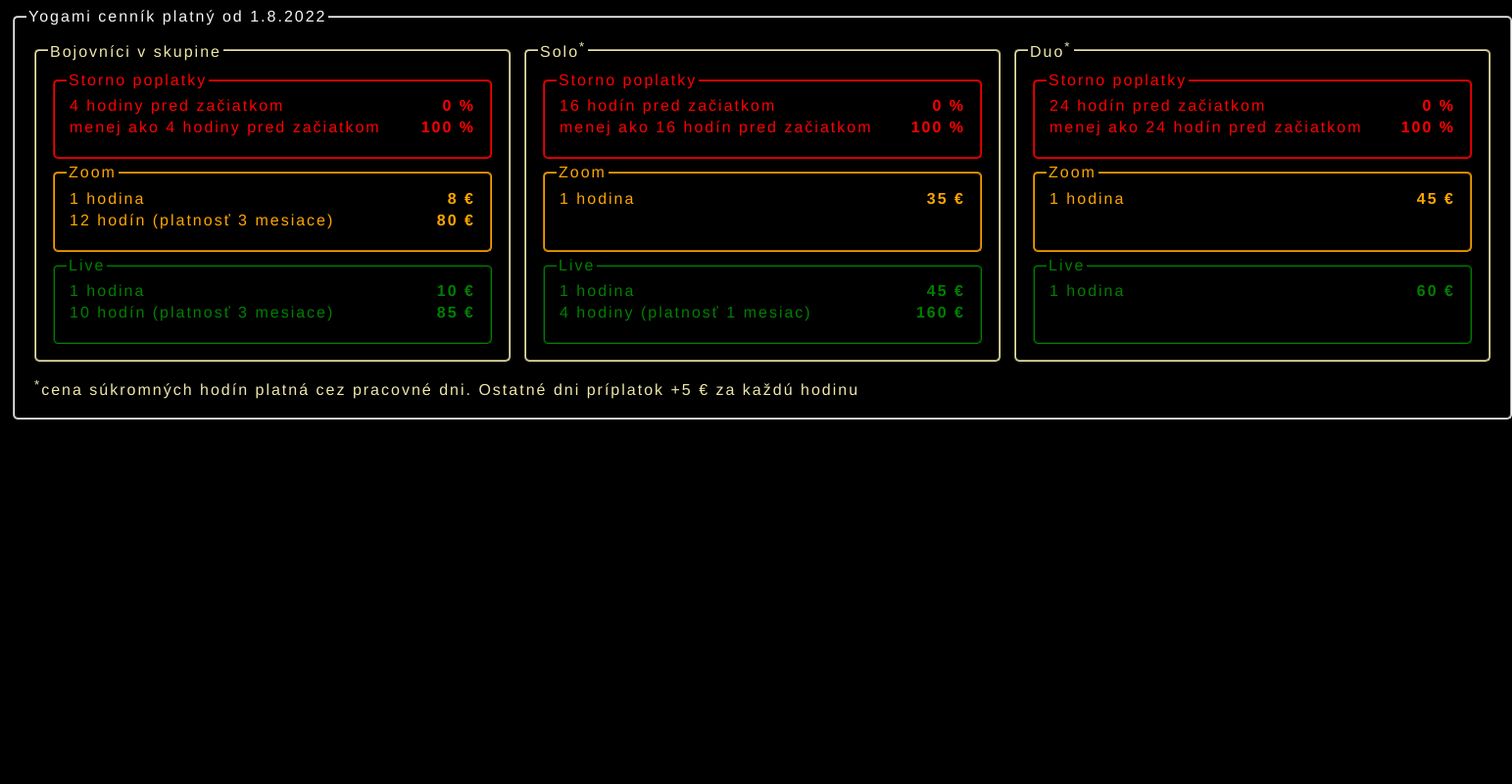
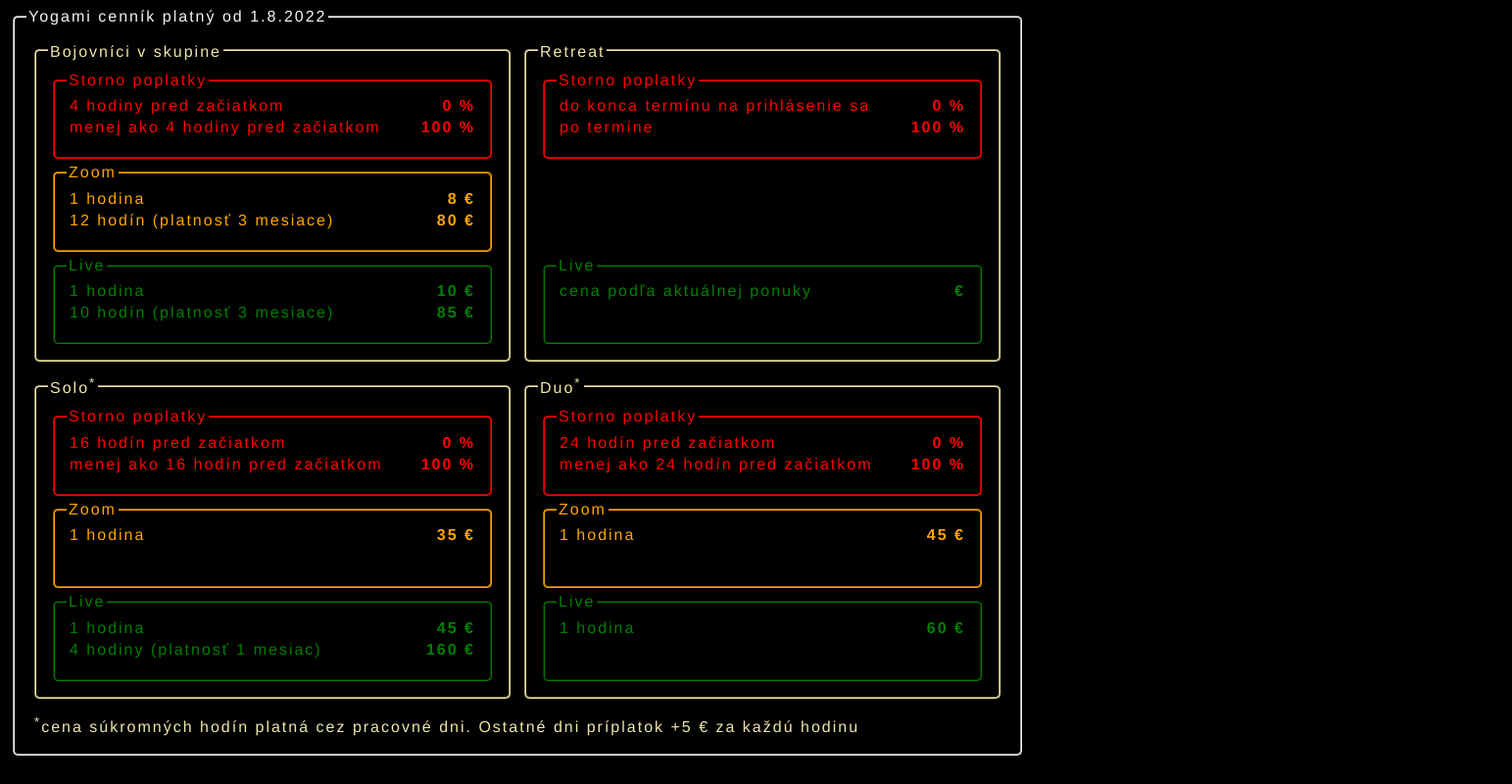
Before and after one commit to jozefbalga/yoga, a plain HTML site: page index.html in a window 1280 px wide. Shown: the whole page at 98% size, 1543 px wide, since content can reach past the window. Drawn offline with Linux system fonts and the light colour scheme.

Commit message:
Display retreat price

```diff
--- a/index.html
+++ b/index.html
@@ -87,6 +87,53 @@
               </fieldset>
             </fieldset>
           </td>
+          <td>
+            <fieldset class="serviceCategory serviceCategoryColor borderRounding defaultMargin">
+              <legend class="legendFont">Retreat<sup></sup></legend>
+              <fieldset class="communicationType borderRounding cancelLayout defaultMargin">
+                <legend class="legendFont">Storno poplatky</legend>
+                <table>
+                  <tbody>
+                    <tr>
+                      <td class="countOfHours borderRounding">
+                        do konca termínu na prihlásenie sa
+                      </td>
+                      <td class="price">
+                        0 %
+                      </td>
+                    </tr>
+                    <tr>
+                      <td class="countOfHours borderRounding">
+                        po termíne
+                      </td>
+                      <td class="price">
+                        100 %
+                      </td>
+                    </tr>
+                  </tbody>
+                </table>
+              </fieldset>
+              <fieldset class="communicationType borderRounding zoomLayout defaultMargin" style="visibility: hidden;">
+                </fieldset>
+              <fieldset class="communicationType borderRounding liveLayout defaultMargin">
+                <legend class="legendFont">Live</legend>
+                <table>
+                  <tbody>
+                    <tr>
+                      <td class="countOfHours borderRounding">
+                        cena podľa aktuálnej ponuky
+                      </td>
+                      <td class="price">
+                        &euro;
+                      </td>
+                    </tr>
+                  </tbody>
+                </table>
+              </fieldset>
+            </fieldset>
+          </td>
+        </tr>
+        <tr>
           <td>
             <fieldset class="serviceCategory serviceCategoryColor borderRounding defaultMargin">
               <legend class="legendFont">Solo<sup>*</sup></legend>
--- a/yogami.css
+++ b/yogami.css
@@ -15,7 +15,7 @@
 .priceList {
     border-color: whitesmoke;
     color: whitesmoke;
-    width: 1500px;
+    width: 980px;
 }
 
 .serviceCategory {
```
